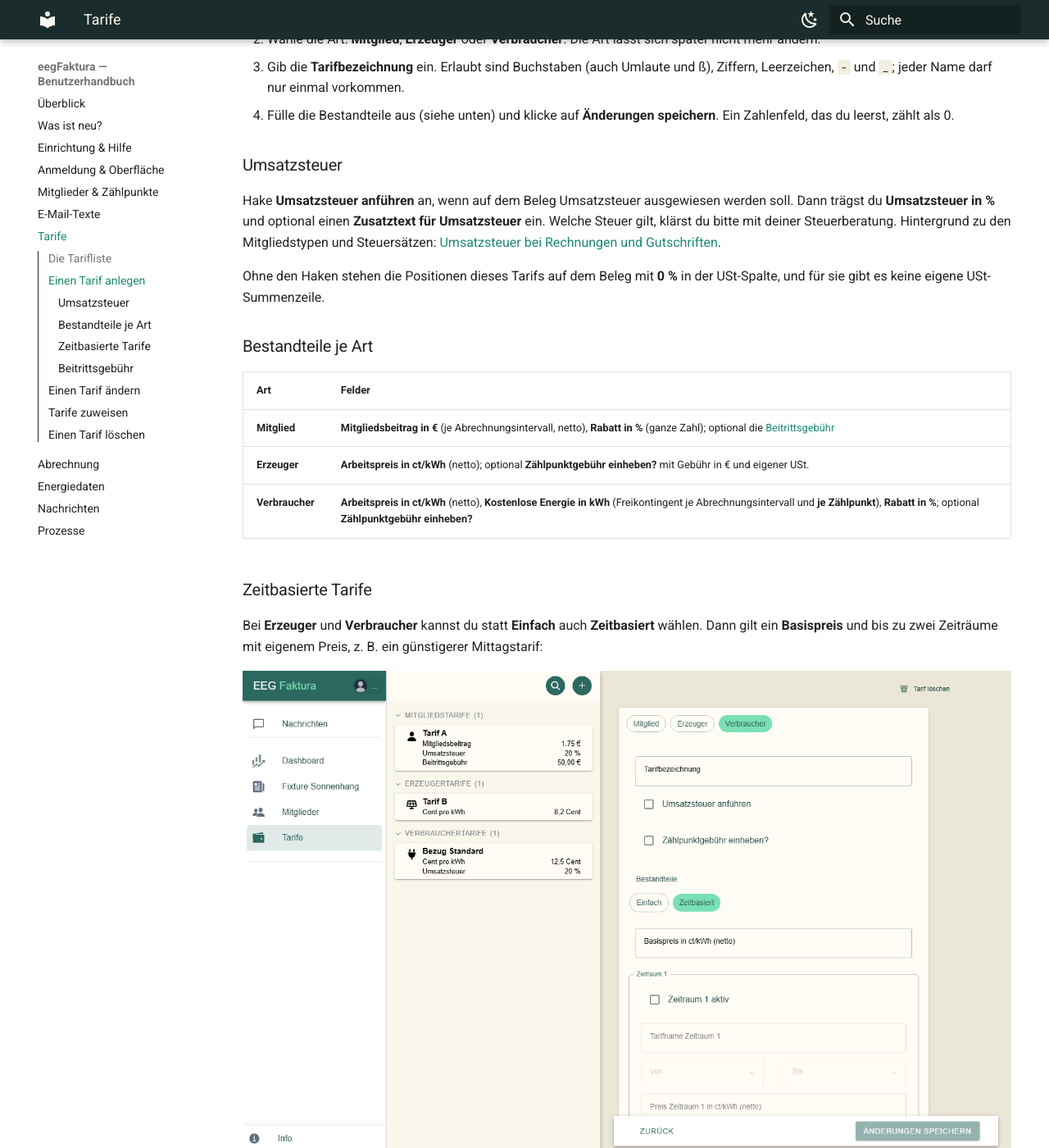
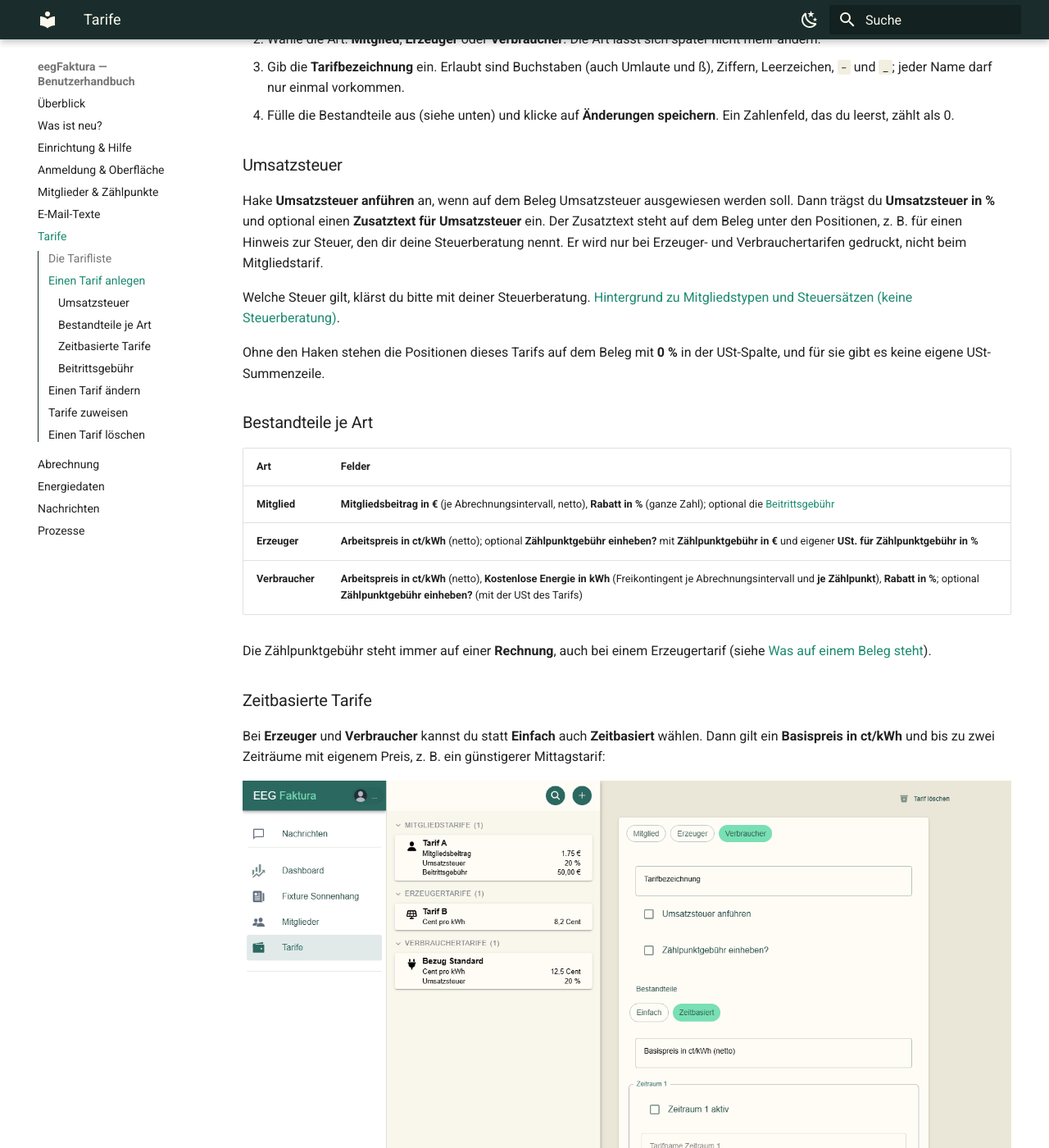
Before and after one commit to eegfaktura/eegfaktura-user-guide, an MkDocs documentation site: the page built from docs/04-tarife.md, in a window 1280 px wide and 1400 px high, scrolled down 1570 px. Shown: the whole window at 82% size. Built offline with MkDocs 1.6.1 and Material for MkDocs 9.7.7, drawn with Linux system fonts in a browser that asks for light colours; some of the changed text lies outside the part shown.

Commit message:
docs(tarife): Zusatztext, time tariff labels, fee wording (review 2026-11-26, W-261126-mm1)
Co-Authored-By: Claude Opus 5.5 <noreply@anthropic.com>

```diff
--- a/docs/04-tarife.md
+++ b/docs/04-tarife.md
@@ -41,9 +41,12 @@ Zählpunktgebühr und Umsatzsteuer.
 ### Umsatzsteuer
 
 Hake **Umsatzsteuer anführen** an, wenn auf dem Beleg Umsatzsteuer ausgewiesen werden soll. Dann trägst du
-**Umsatzsteuer in %** und optional einen **Zusatztext für Umsatzsteuer** ein. Welche Steuer gilt, klärst du bitte
-mit deiner Steuerberatung. Hintergrund zu den Mitgliedstypen und Steuersätzen:
-[Umsatzsteuer bei Rechnungen und Gutschriften](https://docs.eegfaktura.at/books/workflowprozesse/page/die-umsatzsteuerlich-korrekte-ausfuhrung-von-rechnungen-und-gutschriften).
+**Umsatzsteuer in %** und optional einen **Zusatztext für Umsatzsteuer** ein. Der Zusatztext steht auf dem Beleg
+unter den Positionen, z. B. für einen Hinweis zur Steuer, den dir deine Steuerberatung nennt. Er wird nur bei
+Erzeuger- und Verbrauchertarifen gedruckt, nicht beim Mitgliedstarif.
+
+Welche Steuer gilt, klärst du bitte mit deiner Steuerberatung.
+[Hintergrund zu Mitgliedstypen und Steuersätzen (keine Steuerberatung)](https://docs.eegfaktura.at/books/workflowprozesse/page/die-umsatzsteuerlich-korrekte-ausfuhrung-von-rechnungen-und-gutschriften).
 
 Ohne den Haken stehen die Positionen dieses Tarifs auf dem Beleg mit **0 %** in der USt-Spalte, und für sie gibt es
 keine eigene USt-Summenzeile.
@@ -53,18 +56,21 @@ keine eigene USt-Summenzeile.
 | Art | Felder |
 |-----|--------|
 | **Mitglied** | **Mitgliedsbeitrag in €** (je Abrechnungsintervall, netto), **Rabatt in %** (ganze Zahl); optional die [Beitrittsgebühr](#beitrittsgebuhr) |
-| **Erzeuger** | **Arbeitspreis in ct/kWh** (netto); optional **Zählpunktgebühr einheben?** mit Gebühr in € und eigener USt. |
-| **Verbraucher** | **Arbeitspreis in ct/kWh** (netto), **Kostenlose Energie in kWh** (Freikontingent je Abrechnungsintervall und **je Zählpunkt**), **Rabatt in %**; optional **Zählpunktgebühr einheben?** |
+| **Erzeuger** | **Arbeitspreis in ct/kWh** (netto); optional **Zählpunktgebühr einheben?** mit **Zählpunktgebühr in €** und eigener **USt. für Zählpunktgebühr in %** |
+| **Verbraucher** | **Arbeitspreis in ct/kWh** (netto), **Kostenlose Energie in kWh** (Freikontingent je Abrechnungsintervall und **je Zählpunkt**), **Rabatt in %**; optional **Zählpunktgebühr einheben?** (mit der USt des Tarifs) |
+
+Die Zählpunktgebühr steht immer auf einer **Rechnung**, auch bei einem Erzeugertarif (siehe
+[Was auf einem Beleg steht](05-abrechnung.md#was-auf-einem-beleg-steht)).
 
 ### Zeitbasierte Tarife
 
 Bei **Erzeuger** und **Verbraucher** kannst du statt **Einfach** auch **Zeitbasiert** wählen. Dann gilt ein
-**Basispreis** und bis zu zwei Zeiträume mit eigenem Preis, z. B. ein günstigerer Mittagstarif:
+**Basispreis in ct/kWh** und bis zu zwei Zeiträume mit eigenem Preis, z. B. ein günstigerer Mittagstarif:
 
 ![Neuer zeitbasierter Tarif](images/tarife-neu-zeitbasiert.png)
 
-- Je Zeitraum: **Zeitraum aktiv** anhaken, **Tarifname**, **Von** und **Bis** (im 15-Minuten-Raster) und den
-  **Preis**.
+- Je Zeitraum, hier für den ersten: **Zeitraum 1 aktiv** anhaken, **Tarifname Zeitraum 1**, **Von** und **Bis** (im
+  15-Minuten-Raster) und **Preis Zeitraum 1 in ct/kWh**.
 - Mindestens ein Zeitraum muss aktiv sein. Die beiden Zeiträume dürfen sich nicht überschneiden; ein Zeitraum darf
   über Mitternacht gehen (z. B. 22:00 bis 06:00).
 - Das Freikontingent gibt es nur bei **Einfach**.
```
Also changed, not shown: other parts of docs/04-tarife.md (+1 -1 lines).
